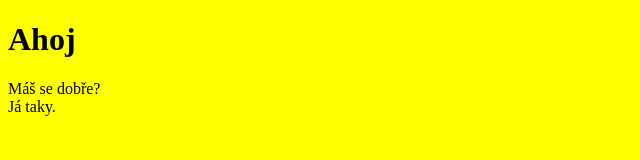
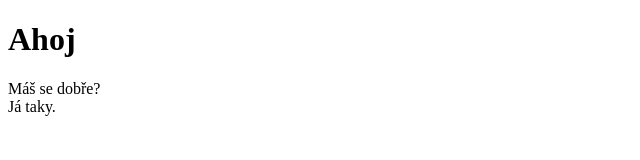
Before and after one commit to pavel5750cz/My-Website-for-Nintendo-Wii, a plain HTML site: page index.html in a window 1280 px wide. Shown: the whole page, without its empty margins (0-640 px from the left). Drawn offline with Linux system fonts and the light colour scheme.

Commit message:
Update index.html

```diff
--- a/index.html
+++ b/index.html
@@ -4,7 +4,7 @@
     <title>Wii stránka</title>
 </head>
 
-<body style="background-color:yellow;">
+<body>
     <h1>Ahoj</h1>
     <p1>Máš se dobře?</p1>
     <br>
@@ -13,6 +13,6 @@
 </body>
 </html>
 
-
+<!--style="background-color:yellow;"-->
 
 <!--12.11.2022 Den první co z mobilu dělám stránku-->
```
